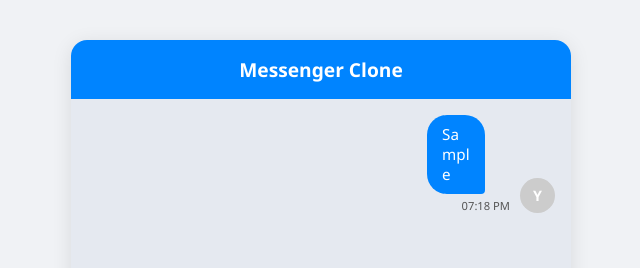
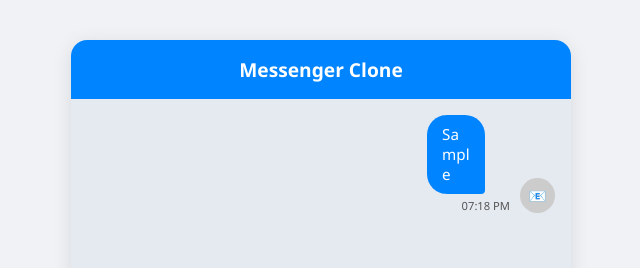
Before and after one commit to aanshulll/Messenger, a website: page public/index.html in a window 1280 px wide. Both pictures are taken after typing "Sample" into the empty fields and a click on the button "Send". Shown: the top 268 px of the page, 319-959 px from the left. Drawn offline with nearby package versions, Linux system fonts and the light colour scheme; no server answers.

Commit message:
Update index.html

```diff
--- a/public/index.html
+++ b/public/index.html
@@ -183,7 +183,7 @@
 
       const avatar = document.createElement('div');
       avatar.classList.add('avatar');
-      avatar.textContent = "Y"; // Always "Y" for avatar
+      avatar.textContent = "📧"; //  for avatar
 
       const bubble = document.createElement('div');
       bubble.classList.add('message-bubble');
```
